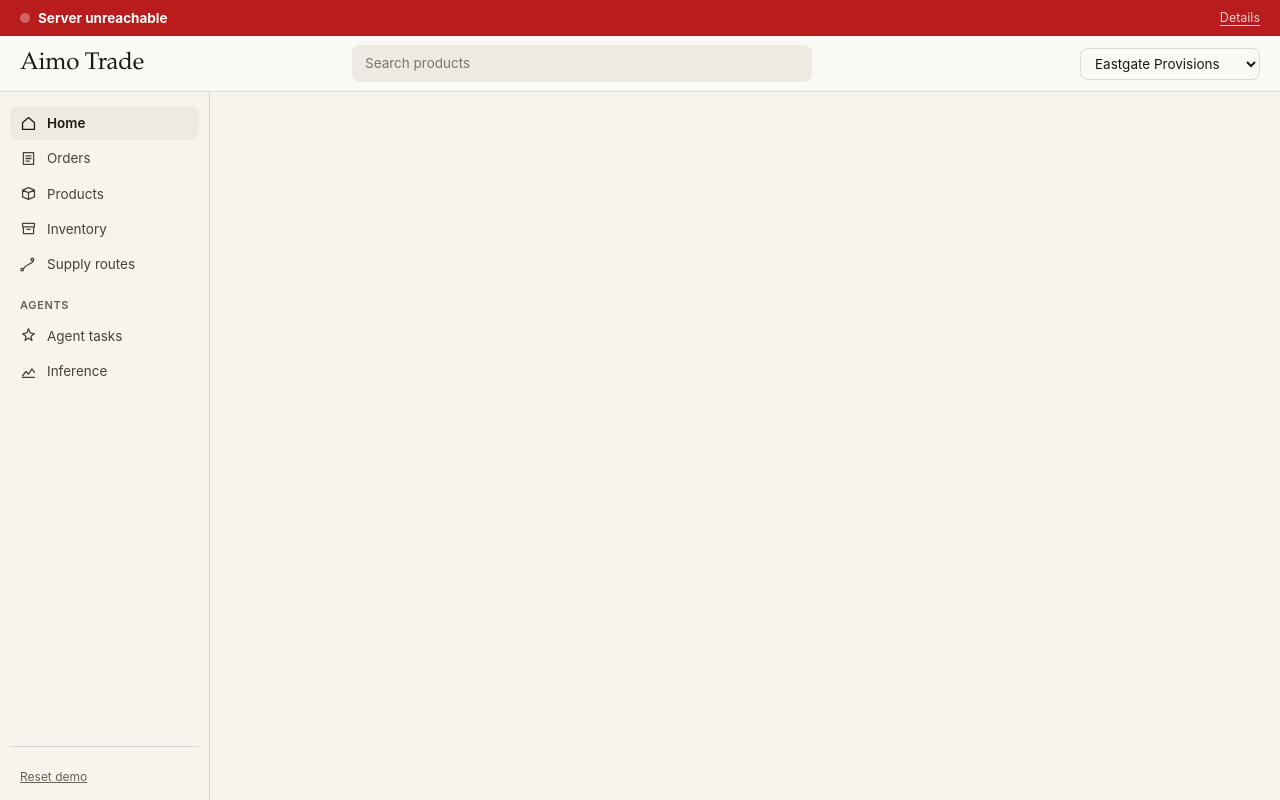
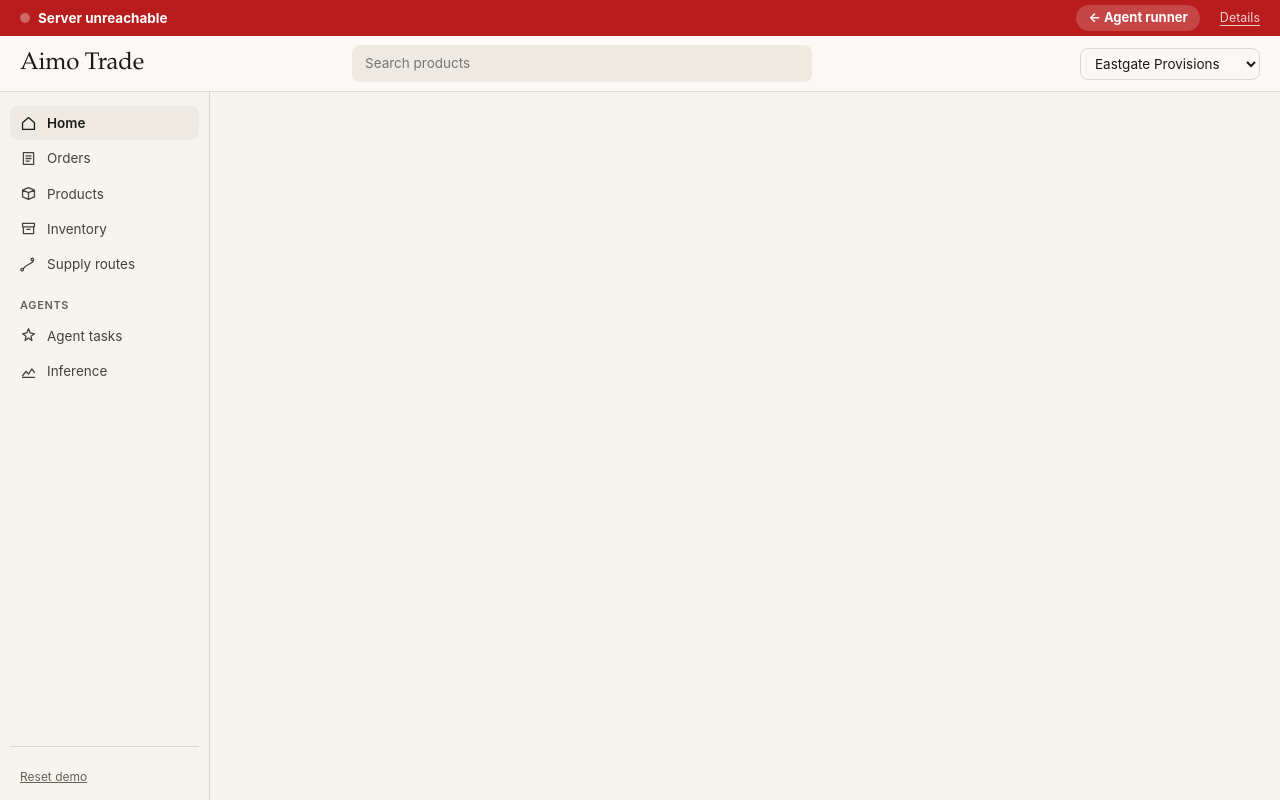
Before and after one commit to jayambadkar/hybridedge, a plain HTML site: page web/trade/index.html in a window 1280 px wide. Drawn offline with Linux system fonts and the light colour scheme; no server answers.

Commit message:
Trade console: link back to the agent runner in the status bar
Co-Authored-By: Claude Opus 5.5 <noreply@anthropic.com>

```diff
--- a/web/trade/index.html
+++ b/web/trade/index.html
@@ -10,7 +10,7 @@
 <body>
   <div class="statusbar sb-wait" id="signal" role="button" tabindex="0">
     <span class="sb-dot"></span><span class="sb-title" id="sigState">Connecting…</span><span class="sb-detail" id="sigSub"></span>
-    <span class="sb-out" id="sigOut" hidden></span><span class="sb-more">Details</span>
+    <span class="sb-out" id="sigOut" hidden></span><a class="sb-home" href="/" onclick="event.stopPropagation()">← Agent runner</a><span class="sb-more">Details</span>
     <div class="pop" id="netPop" hidden><div class="pop-t" id="netInfo"></div><button class="btn full" id="drill"></button></div>
   </div>
   <header class="bar">
--- a/web/trade/trade.css
+++ b/web/trade/trade.css
@@ -28,7 +28,9 @@ h2 { font: 400 20px/1.2 var(--serif); margin: 0; }
 .statusbar .sb-detail { opacity: .85; white-space: nowrap; }
 .statusbar .sb-dot { width: 10px; height: 10px; border-radius: 50%; background: #fff; flex: none; }
 .statusbar .sb-out { margin-left: 12px; background: rgba(255, 255, 255, .2); border-radius: 999px; padding: 1px 10px; font-weight: 600; font-size: 12px; }
-.statusbar .sb-more { margin-left: auto; opacity: .8; font-size: 12.5px; text-decoration: underline; text-underline-offset: 3px; }
+.statusbar .sb-home { margin-left: auto; color: #fff; font-weight: 650; font-size: 13px; text-decoration: none; background: rgba(255, 255, 255, .18); border-radius: 999px; padding: 3px 12px; white-space: nowrap; }
+.statusbar .sb-home:hover { background: rgba(255, 255, 255, .3); }
+.statusbar .sb-more { margin-left: 12px; opacity: .8; font-size: 12.5px; text-decoration: underline; text-underline-offset: 3px; }
 .sb-online { background: #15803d; } .sb-edge { background: #b45309; } .sb-nonet { background: #9a3412; } .sb-down { background: #b91c1c; } .sb-wait { background: #52525b; }
 .sb-edge .sb-dot, .sb-nonet .sb-dot, .sb-down .sb-dot { animation: blink 1.4s ease-in-out infinite; }
 .pop { position: absolute; right: 16px; top: calc(100% + 6px); width: 300px; background: var(--card); color: var(--ink); border: 1px solid var(--rule); border-radius: 10px; box-shadow: 0 1px 2px rgba(31, 28, 24, .04), 0 18px 48px -18px rgba(31, 28, 24, .3); padding: 12px; cursor: default; }
```
